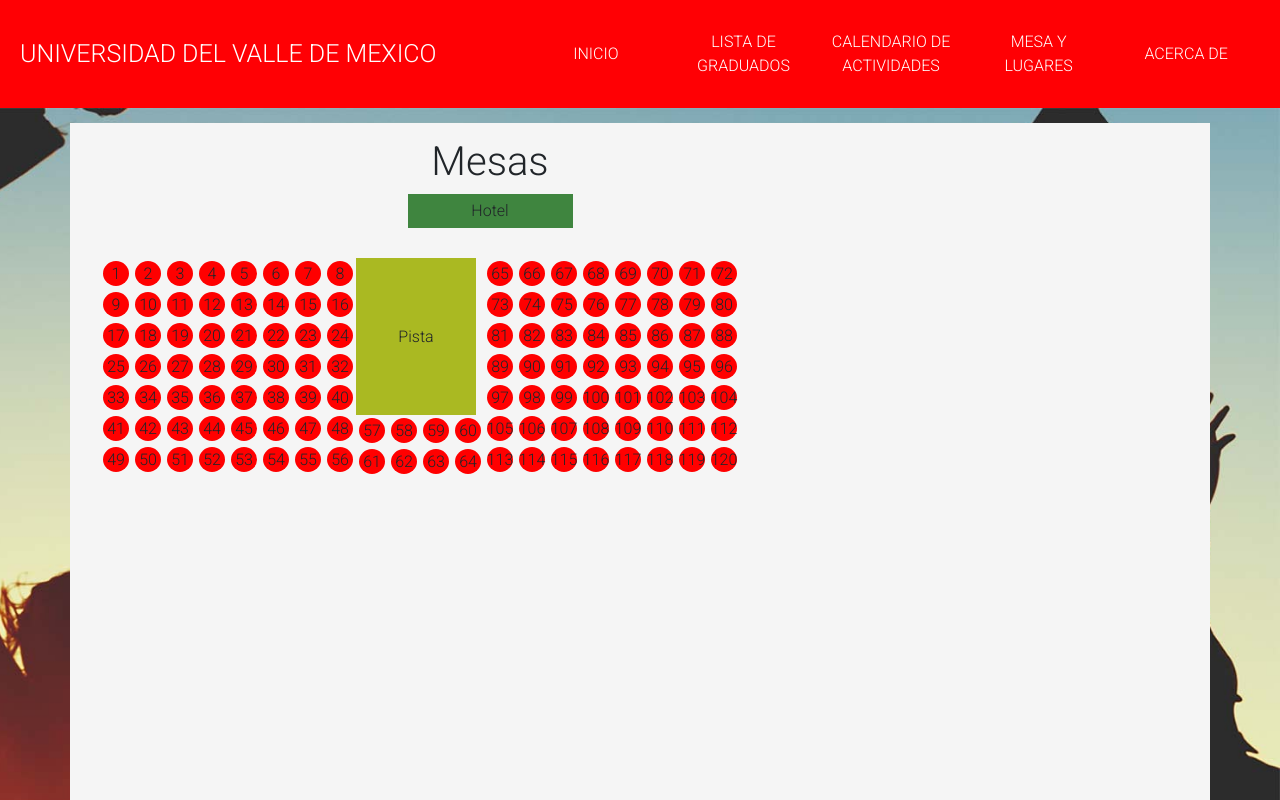
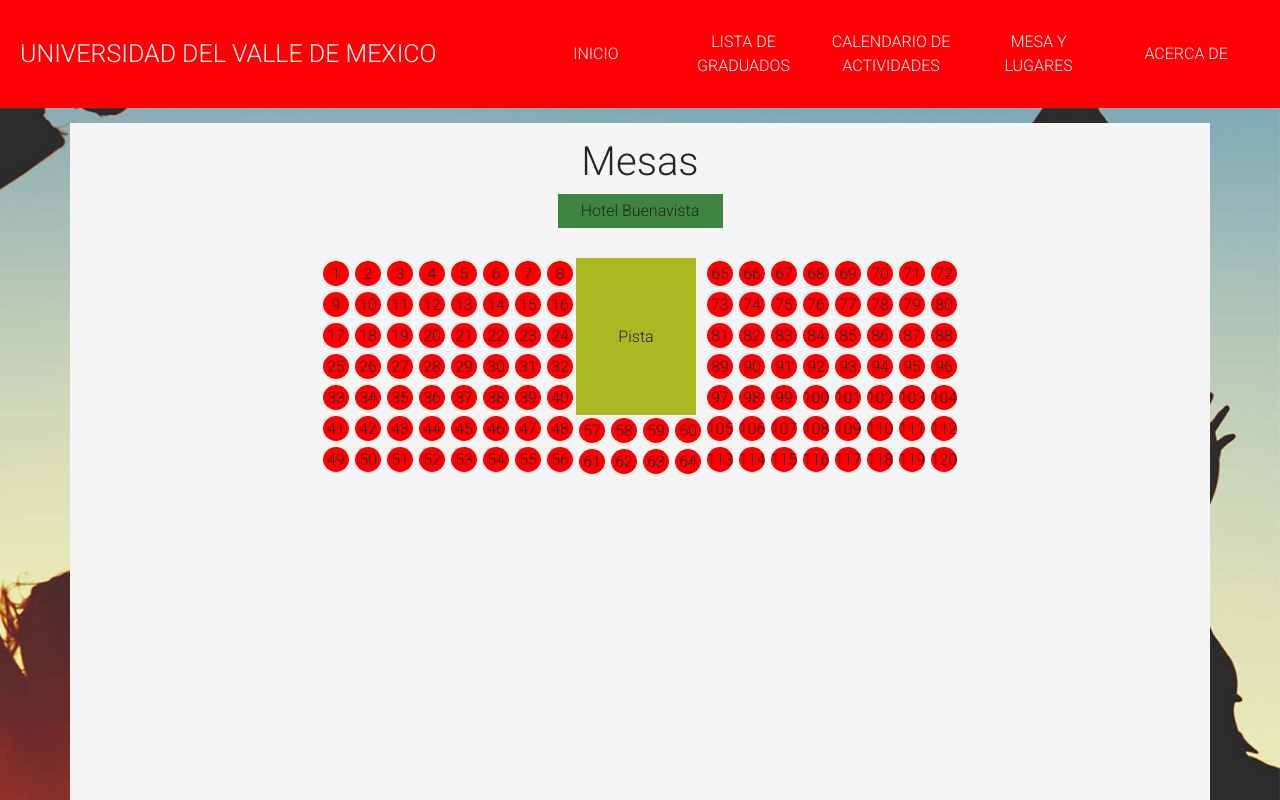
Before and after one commit to H3llHammer/proyecto-graduacion, a React (Create React App) app in the folder front/: page /mesa-y-lugares in a window 1280 px wide. Shown: the top 800 px of the page. Built offline with nearby package versions, Linux system fonts and the light colour scheme.

Commit message:
Se arregraron fallo con css

```diff
--- a/front/src/components/Map/Map.css
+++ b/front/src/components/Map/Map.css
@@ -3,11 +3,13 @@
     display: flex;
     flex-direction: column;
     align-items: center;
+    width: 100%;
 }
 
 .container{
     display: flex;
     flex-direction: row;
+    justify-content: center;
 }
 
 .container-column
--- a/front/src/components/Map/Map.js
+++ b/front/src/components/Map/Map.js
@@ -22,7 +22,7 @@ export default class Map extends React.Component {
   render() {
     return (
       <div className="main-container">
-        <div className="frame-1">Hotel</div>
+        <div className="frame-1">Hotel Buenavista</div>
         <div className="container d-flex">
           <div className="container-column d-flex">
             <div className="container-row">
--- a/front/src/pages/Mesas.css
+++ b/front/src/pages/Mesas.css
@@ -3,4 +3,5 @@
     display: flex;
     flex-direction: column;
     align-items: center;
+    width: 100%;
 }
```
